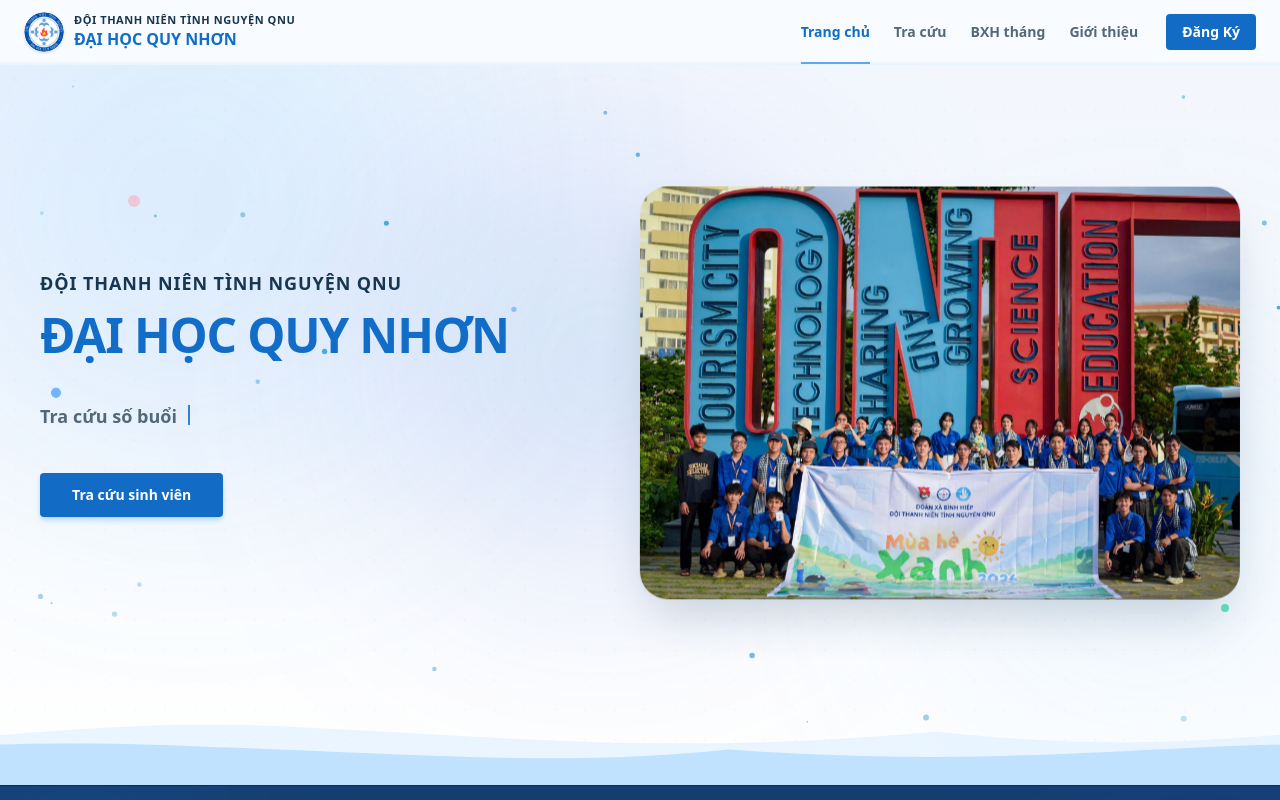
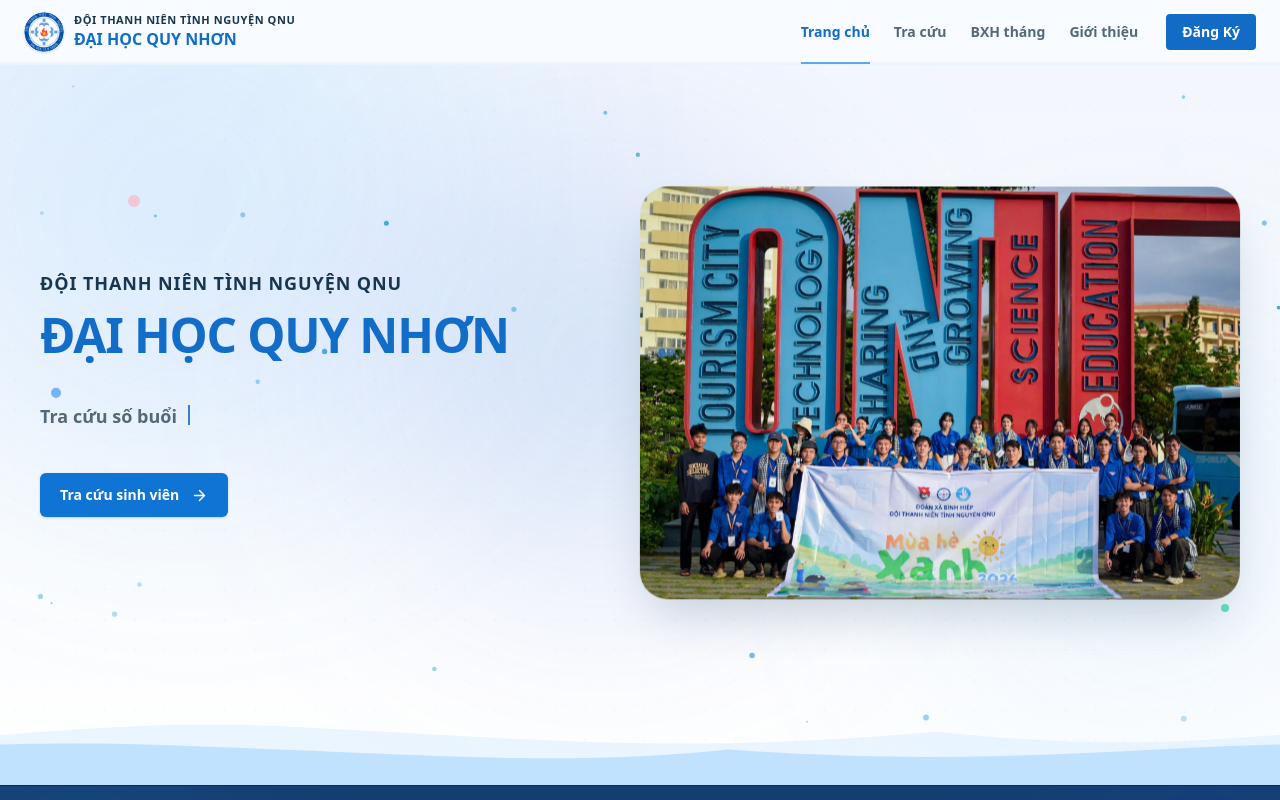
Before and after one commit to sunrisepu0806/webdoithanhnientinhnguyen, a Next.js app: page / in a window 1280 px wide. Shown: the top 800 px of the page. Built offline with nearby package versions, Linux system fonts and the light colour scheme.

Commit message:
Refine the homepage student lookup button

```diff
--- a/src/app/page.tsx
+++ b/src/app/page.tsx
@@ -2,6 +2,7 @@
 
 import React, { useState, useEffect, useRef } from 'react';
 import Link from 'next/link';
+import { ArrowRight } from 'lucide-react';
 interface Ripple {
   id: number;
   x: number;
@@ -314,10 +315,10 @@ export default function TrangChu() {
             <div className="flex flex-wrap items-center justify-center lg:justify-start gap-3 sm:gap-4 pt-1">
               <Link
                 href="/tracuu"
-                className="relative group overflow-hidden px-6 sm:px-8 py-3 rounded-sm bg-sky-700 hover:bg-sky-800 text-white font-bold text-xs sm:text-sm shadow-md shadow-sky-500/25 hover:shadow-sky-500/40 hover:scale-105 transition-all duration-200 active:scale-95"
+                className="group inline-flex min-h-11 items-center gap-3 rounded-md bg-sky-600 px-5 text-sm font-semibold text-white shadow-sm shadow-sky-700/20 transition-colors hover:bg-sky-700 focus-visible:outline-2 focus-visible:outline-offset-4 focus-visible:outline-sky-600 active:bg-sky-800"
               >
-                <div className="absolute inset-0 -translate-x-full group-hover:translate-x-full transition-transform duration-1000 bg-gradient-to-r from-transparent via-white/30 to-transparent ease-out" />
-                <span className="relative z-10">Tra cứu sinh viên</span>
+                Tra cứu sinh viên
+                <ArrowRight size={17} aria-hidden="true" className="motion-safe:transition-transform motion-safe:group-hover:translate-x-0.5" />
               </Link>
             </div>
           </div>
```
